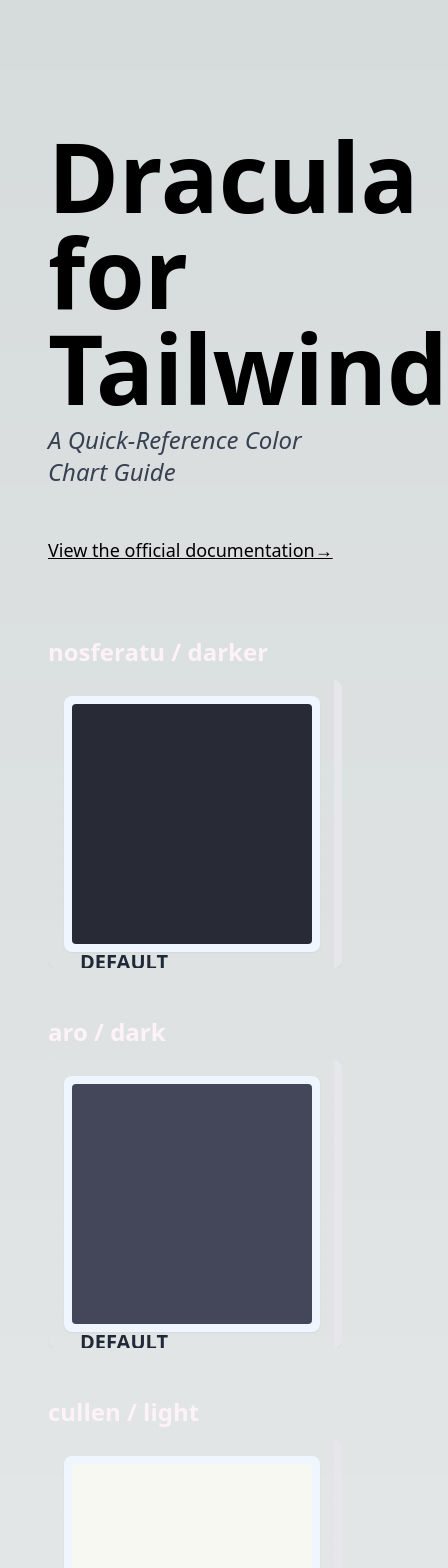
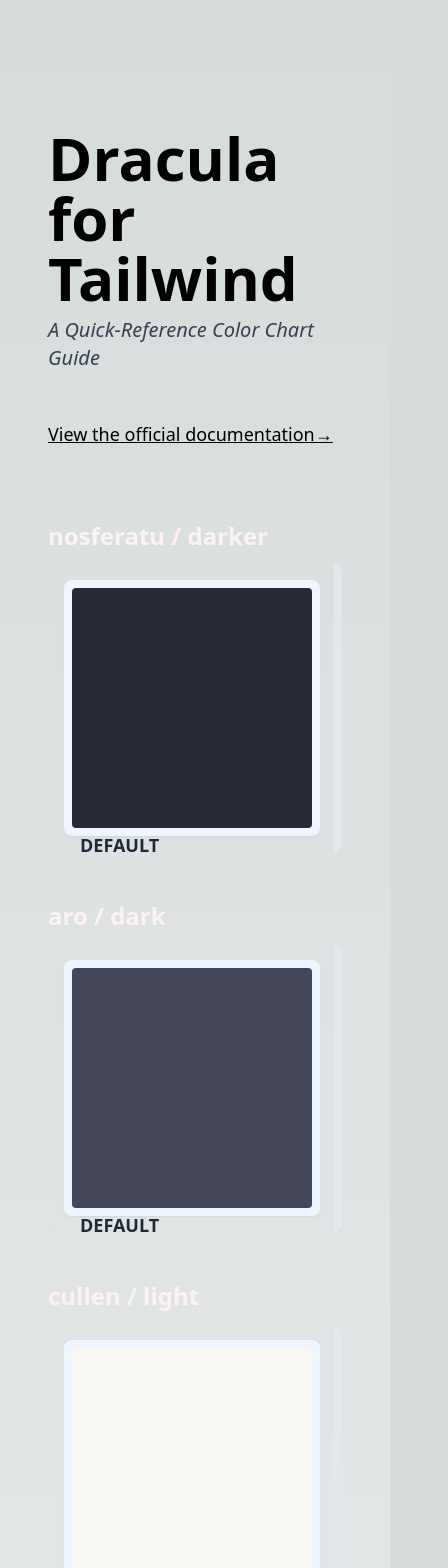
Before and after one commit to jordanlambrecht/dracula-tailwind-reference, a Next.js app: page / in a window 390 px wide. Shown: the top 1568 px of the page, 448 px wide, since content can reach past the window. Built offline with nearby package versions, Linux system fonts and the light colour scheme; what tailwind-dracula would draw is missing.

Commit message:
removed react.FC

```diff
--- a/src/components/icons/Icon_Copy.tsx
+++ b/src/components/icons/Icon_Copy.tsx
@@ -1,6 +1,10 @@
 import React from "react"
+import classNames from "classnames"
 
-const CopyIcon: React.FC<{ className?: string }> = ({ className }) => {
+interface Props {
+  className?: string
+}
+const CopyIcon = ({ className }: Props) => {
   return (
     <svg
       xmlns='http://www.w3.org/2000/svg'
@@ -9,8 +13,6 @@
       stroke='none'
       className={className}
     >
-      {/* <rect x='9' y='9' width='13' height='13' rx='2' ry='2'></rect>
-      <path d='M5 15H4a2 2 0 0 1-2-2V4a2 2 0 0 1 2-2h9a2 2 0 0 1 2 2v1'></path> */}
       <path d='M64 464l224 0c8.8 0 16-7.2 16-16l0-64 48 0 0 64c0 35.3-28.7 64-64 64L64 512c-35.3 0-64-28.7-64-64L0 224c0-35.3 28.7-64 64-64l64 0 0 48-64 0c-8.8 0-16 7.2-16 16l0 224c0 8.8 7.2 16 16 16zM224 304l224 0c8.8 0 16-7.2 16-16l0-224c0-8.8-7.2-16-16-16L224 48c-8.8 0-16 7.2-16 16l0 224c0 8.8 7.2 16 16 16zm-64-16l0-224c0-35.3 28.7-64 64-64L448 0c35.3 0 64 28.7 64 64l0 224c0 35.3-28.7 64-64 64l-224 0c-35.3 0-64-28.7-64-64z' />
     </svg>
   )
--- a/src/components/typography/H1.tsx
+++ b/src/components/typography/H1.tsx
@@ -1,4 +1,3 @@
-import React from "react"
 import classNames from "classnames"
 
 interface H1Props {
@@ -6,8 +5,8 @@
   className?: string
 }
 
-const H1: React.FC<H1Props> = ({ children, className }) => {
-  const baseClasses = "text-8xl font-extrabold "
+const H1 = ({ children, className }: H1Props) => {
+  const baseClasses = "text-6xl lg:text-8xl font-extrabold ml-0 pl-0"
   const combinedClasses = classNames(baseClasses, className)
 
   return <h1 className={combinedClasses}>{children}</h1>
--- a/src/components/typography/H2.tsx
+++ b/src/components/typography/H2.tsx
@@ -1,4 +1,3 @@
-import React from "react"
 import classNames from "classnames"
 
 interface H2Props {
@@ -6,7 +5,7 @@
   className?: string
 }
 
-const H2: React.FC<H2Props> = ({ children, className }) => {
+const H2 = ({ children, className }: H2Props) => {
   const baseClasses = "text-2xl font-bold text-gray-900"
   const combinedClasses = classNames(baseClasses, className)
 
--- a/src/components/typography/H3.tsx
+++ b/src/components/typography/H3.tsx
@@ -1,4 +1,3 @@
-import React from "react"
 import classNames from "classnames"
 
 interface H3Props {
@@ -6,8 +5,8 @@
   className?: string
 }
 
-const H3: React.FC<H3Props> = ({ children, className }) => {
-  const baseClasses = "text-xl font-semibold text-gray-800"
+const H3 = ({ children, className }: H3Props) => {
+  const baseClasses = "text-lg font-semibold text-gray-800"
   const combinedClasses = classNames(baseClasses, className)
 
   return <h3 className={combinedClasses}>{children}</h3>
--- a/src/components/typography/Subheader.tsx
+++ b/src/components/typography/Subheader.tsx
@@ -1,4 +1,3 @@
-import React from "react"
 import classNames from "classnames"
 
 interface SubheadingProps {
@@ -6,8 +5,8 @@
   className?: string
 }
 
-const Subheading: React.FC<SubheadingProps> = ({ children, className }) => {
-  const baseClasses = "text-2xl font-medium text-gray-700"
+const Subheading = ({ children, className }: SubheadingProps) => {
+  const baseClasses = "text-xl ml-0 pl-0 lg:text-2xl font-medium text-gray-700"
   const combinedClasses = classNames(baseClasses, className)
 
   return <p className={combinedClasses}>{children}</p>
```
